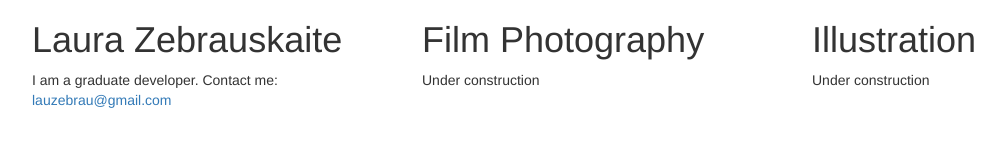
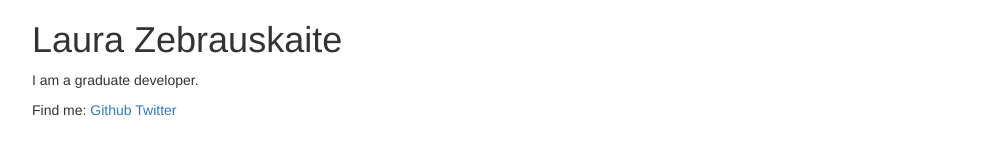
Before and after one commit to laurabzz/laurazebrauskaite, a plain HTML site: page index.html in a window 1280 px wide. Shown: the whole page, without its empty margins (38-1043 px from the left). Drawn offline with nearby package versions, Linux system fonts and the light colour scheme.

Commit message:
Simplified things

```diff
--- a/css/style.css
+++ b/css/style.css
@@ -23,3 +23,7 @@ li a:hover {
     background-color: white;
     color: black;
 }
+
+.main-nav {
+	text-align: right;
+}
--- a/index.html
+++ b/index.html
@@ -11,20 +11,34 @@
 	<link rel="stylesheet" href="css/style.css">
 	<!-- Bootstrap -->
     <link href="css/bootstrap.min.css" rel="stylesheet">
+
+	<script src="https://ajax.googleapis.com/ajax/libs/jquery/1.12.4/jquery.min.js"></script>
+	<script src="js/bootstrap.min.js"></script>
+
 </head>
 
 <body>
+	<!--
+	<nav class="main-nav">
+		<a href="https://github.com/laurabzz">Github</a>
+		<a href="https://twitter.com/laurabzz">Twitter</a>
+		<a class="cta" href="/blog">Blog</a>
+	</nav>
+	-->
 <div class="row container-full">
 	<div class="container">
 		<div class="row">
 			<div id="about" class="col-md-4">
 				<h1>Laura Zebrauskaite</h1>
-				<p>I am a graduate developer. Contact me:
-				<a href="mailto:#">lauzebrau@gmail.com</a></p>
+				<p>I am a graduate developer. <p>
+				<p>Find me:
+					<a href="https://github.com/laurabzz">Github</a>
+					<a href="https://twitter.com/laurabzz">Twitter</a>
+				</p>
 			</div>
 
 
-			<div id="filmphoto" class="col-md-4">
+<!--			<div id="filmphoto" class="col-md-4">
 				<h1>Film Photography</h1>
 				<p>Under construction</p>
 			 </div>
@@ -33,14 +47,12 @@
 			<div id="illustration" class="col-md-4">
 				<h1>Illustration</h1>
 				<p>Under construction</p>
-			</div>
+			</div>	-->
 		</div>
 	</div>
 </div>
 
-<!-- jQuery  -->
-<script src="https://ajax.googleapis.com/ajax/libs/jquery/1.12.4/jquery.min.js"></script>
-<script src="js/bootstrap.min.js"></script>
+
 
 </body>
 
```
